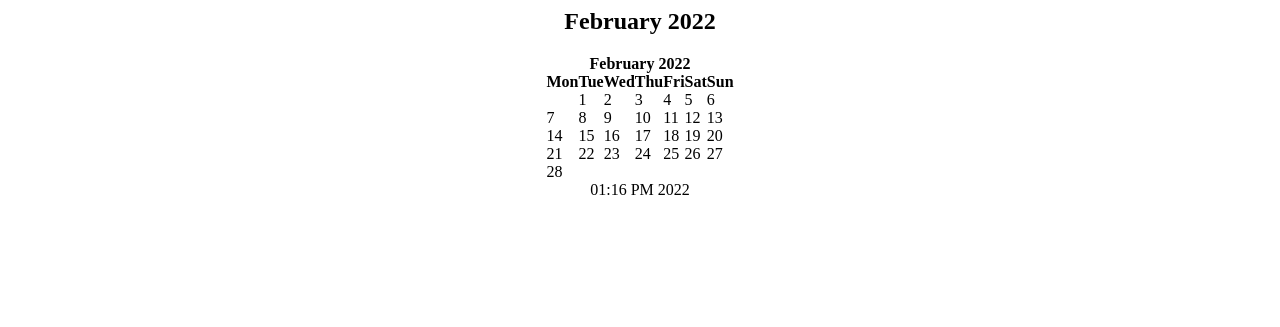
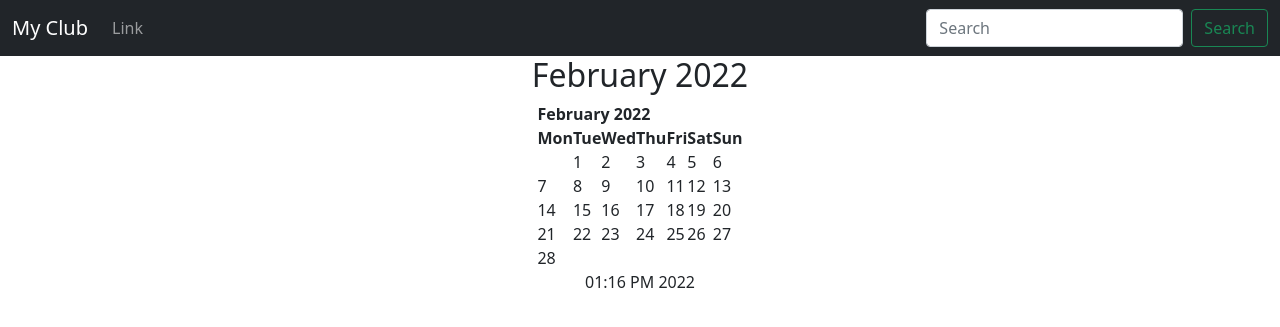
Before and after one commit to Waichiro/myclub, a Django app: page /2022/February in a window 1280 px wide. Shown: the top 327 px of the page. Run offline with Django 4.2, Linux system fonts and the light colour scheme.

Commit message:
initial commmit

```diff
--- /dev/null
+++ b/events/templates/events/base.html
@@ -0,0 +1,27 @@
+<!doctype html>
+<html lang="en">
+  <head>
+    <!-- Required meta tags -->
+    <meta charset="utf-8">
+    <meta name="viewport" content="width=device-width, initial-scale=1">
+
+    <link href="https://cdn.jsdelivr.net/npm/bootstrap@5.1.3/dist/css/bootstrap.min.css" rel="stylesheet" integrity="sha384-1BmE4kWBq78iYhFldvKuhfTAU6auU8tT94WrHftjDbrCEXSU1oBoqyl2QvZ6jIW3" crossorigin="anonymous">
+
+    <title>My Club</title>
+  </head>
+  <body>
+      {% include 'events/navbar.html' %}
+
+    {% block content %}
+
+    {% endblock %}
+
+    <script src="https://cdn.jsdelivr.net/npm/bootstrap@5.1.3/dist/js/bootstrap.bundle.min.js" integrity="sha384-ka7Sk0Gln4gmtz2MlQnikT1wXgYsOg+OMhuP+IlRH9sENBO0LRn5q+8nbTov4+1p" crossorigin="anonymous"></script>
+
+
+    <!--
+    <script src="https://cdn.jsdelivr.net/npm/@popperjs/core@2.10.2/dist/umd/popper.min.js" integrity="sha384-7+zCNj/IqJ95wo16oMtfsKbZ9ccEh31eOz1HGyDuCQ6wgnyJNSYdrPa03rtR1zdB" crossorigin="anonymous"></script>
+    <script src="https://cdn.jsdelivr.net/npm/bootstrap@5.1.3/dist/js/bootstrap.min.js" integrity="sha384-QJHtvGhmr9XOIpI6YVutG+2QOK9T+ZnN4kzFN1RtK3zEFEIsxhlmWl5/YESvpZ13" crossorigin="anonymous"></script>
+    -->
+  </body>
+</html>
--- a/events/templates/home.html
+++ b/events/templates/events/home.html
@@ -1,6 +1,11 @@
+{% extends 'events/base.html' %}
+
+{% block content %}
 <center>
     <h2>{{ month }} {{ year }}</h2>
     {{ cal|safe }}
     {{ time }}
     {{ current_year }}
 </center>
+
+{% endblock %}
--- /dev/null
+++ b/events/templates/events/navbar.html
@@ -0,0 +1,22 @@
+<nav class="navbar navbar-expand-lg navbar-dark bg-dark">
+    <div class="container-fluid">
+      <a class="navbar-brand" href="{% url 'home' %}">My Club</a>
+      <button class="navbar-toggler" type="button" data-bs-toggle="collapse" data-bs-target="#navbarSupportedContent" aria-controls="navbarSupportedContent" aria-expanded="false" aria-label="Toggle navigation">
+        <span class="navbar-toggler-icon"></span>
+      </button>
+      <div class="collapse navbar-collapse" id="navbarSupportedContent">
+        <ul class="navbar-nav me-auto mb-2 mb-lg-0">
+
+          <li class="nav-item">
+            <a class="nav-link" href="{% url 'home' '2022' 'February' %}">Link</a>
+          </li>
+
+
+        </ul>
+        <form class="d-flex">
+          <input class="form-control me-2" type="search" placeholder="Search" aria-label="Search">
+          <button class="btn btn-outline-success" type="submit">Search</button>
+        </form>
+      </div>
+    </div>
+  </nav>
--- a/events/urls.py
+++ b/events/urls.py
@@ -2,6 +2,6 @@ from . import views
 from django.urls import path
 
 urlpatterns = [
-    # path('', views.home, name='home')
+    path('', views.home, name='home'),
     path('<int:year>/<str:month>', views.home, name='home')
 ]
--- a/events/views.py
+++ b/events/views.py
@@ -3,7 +3,7 @@ import calendar
 from calendar import HTMLCalendar
 from datetime import datetime
 
-def home(request, year, month):
+def home(request, year=datetime.now().year, month=datetime.now().strftime('%B')):
     #deixa a primeira letra maiuscula
     month = month.capitalize()
 
@@ -31,4 +31,4 @@ def home(request, year, month):
         "time": time
     }
 
-    return render(request, 'home.html', context)
+    return render(request, 'events/home.html', context)
```
Also changed, not shown: db.sqlite3.
